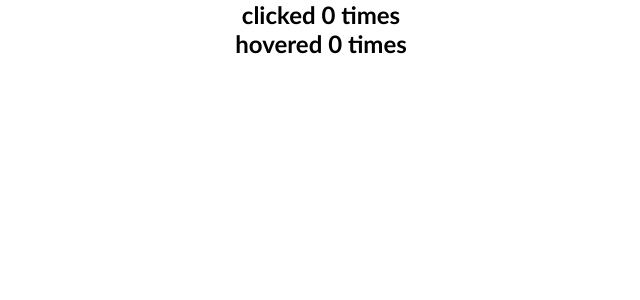
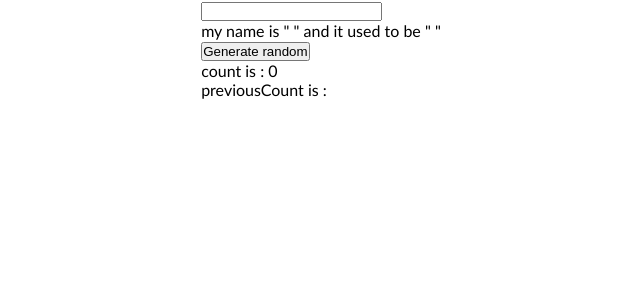
Before and after one commit to mehrnazpishyar/React-review, a React (Create React App) app: page / in a window 1280 px wide. Shown: the top 300 px of the page, without its empty margins (319-959 px from the left). Built offline with nearby package versions, Linux system fonts and the light colour scheme.

Commit message:
test useRef

```diff
--- a/src/App.jsx
+++ b/src/App.js
@@ -3,9 +3,12 @@ import ProductList from "./components/ProductList/ProductList";
 import Navbar from "./components/Navbar/Navbar.jsx";
 import { Component } from "react";
 import Toggle from "./components/Toggle/Toggle";
-import Wrapper from "./components/HOC/Wrapper";
+import Wrapper from "./components/hoc/Wrapper";
 import ClickCounter from "./components/hocExample/ClickCounter";
 import HoverCounter from "./components/hocExample/HoverCounter";
+import FunctionalRef from "./components/ref/FunctionalRef";
+import UseRefExample from "./components/ref/UseRef";
+import UseRefStore from "./components/ref/UseRefStore";
 
 class App extends Component {
   state = {
@@ -74,9 +77,12 @@ class App extends Component {
           onDecrement={this.decrementHandler}
           onChange={this.changeHandler}
         />
-        <Toggle /> */}
+        <Toggle />
         <ClickCounter />
         <HoverCounter />
+        <FunctionalRef />
+         <UseRefExample /> */}
+        <UseRefStore />
         </Wrapper>
     );
   }
--- a/src/components/hocExample/ClickCounter.jsx
+++ b/src/components/hocExample/ClickCounter.jsx
@@ -1,5 +1,5 @@
 import React from 'react'
-import withCounter from '../HOC/withCounter'
+import withCounter from '../hoc/withCounter'
 
 const ClickCounter = ({count , incrementCount}) => {
 
--- a/src/components/hocExample/HoverCounter.jsx
+++ b/src/components/hocExample/HoverCounter.jsx
@@ -1,5 +1,5 @@
 import React from 'react'
-import withCounter from '../HOC/withCounter'
+import withCounter from '../hoc/withCounter'
 
 const HoverCounter = ({count, incrementCount}) => {
 
--- /dev/null
+++ b/src/components/ref/FunctionalRef.js
@@ -0,0 +1,17 @@
+import React, { useEffect, useRef } from "react";
+
+const FunctionalRef = () => {
+  const inputRef = useRef();
+
+  useEffect(() => {
+    inputRef.current.focus();
+  }, []);
+
+  return (
+    <div>
+      <input type="text" ref={inputRef} />
+    </div>
+  );
+};
+
+export default FunctionalRef;
--- /dev/null
+++ b/src/components/ref/UseRef.js
@@ -0,0 +1,28 @@
+import React, { useEffect, useRef, useState } from "react";
+
+const UseRefExample = () => {
+  const [inputValue, setInputValue] = useState("");
+  const inputRef = useRef();
+
+  const resetHandler = () => {
+    setInputValue("");
+    inputRef.current.focus();
+  };
+
+  const changeHandler = (e) => {
+    setInputValue(e.target.value);
+  };
+  return (
+    <div>
+      <input
+        ref={inputRef}
+        type="text"
+        value={inputValue}
+        onChange={changeHandler}
+      />
+      <button onClick={resetHandler}>Reset</button>
+    </div>
+  );
+};
+
+export default UseRefExample;
--- /dev/null
+++ b/src/components/ref/UseRefStore.js
@@ -0,0 +1,38 @@
+import React, { useEffect, useRef, useState } from "react";
+
+const UseRefStore = () => {
+  const [inputValue, setInputValue] = useState("");
+  const [count, setCount] = useState(0);
+  const previousValue = useRef();
+  const previousCount = useRef();
+
+  const changeHandler = (e) => {
+    setInputValue(e.target.value);
+  };
+
+  useEffect(() => {
+    previousValue.current = inputValue;
+  }, [inputValue]);
+
+
+  useEffect(() => {
+    previousCount.current = count;
+  }, [count]);
+
+  return (
+    <div>
+      <input type="text" value={inputValue} onChange={changeHandler} />
+      <p>
+        my name is " {inputValue} " and it used to be " {previousValue.current}{" "}
+        "
+      </p>
+      <button onClick={() => setCount(Math.ceil(Math.random() * 100))}>
+        Generate random
+      </button>
+      <div>count is : {count}</div>
+      <div>previousCount is : {previousCount.current}</div>
+    </div>
+  );
+};
+
+export default UseRefStore;
```
